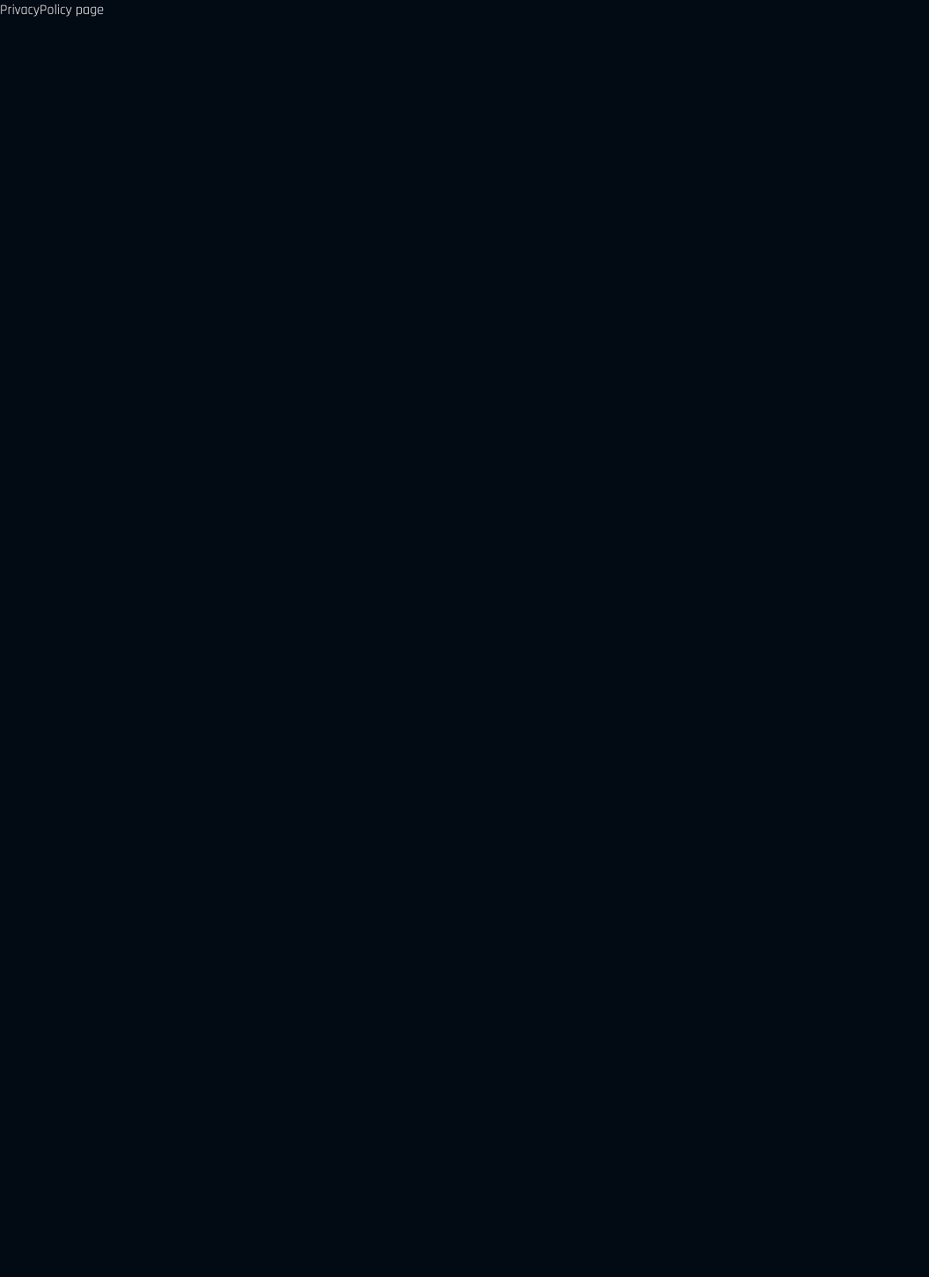
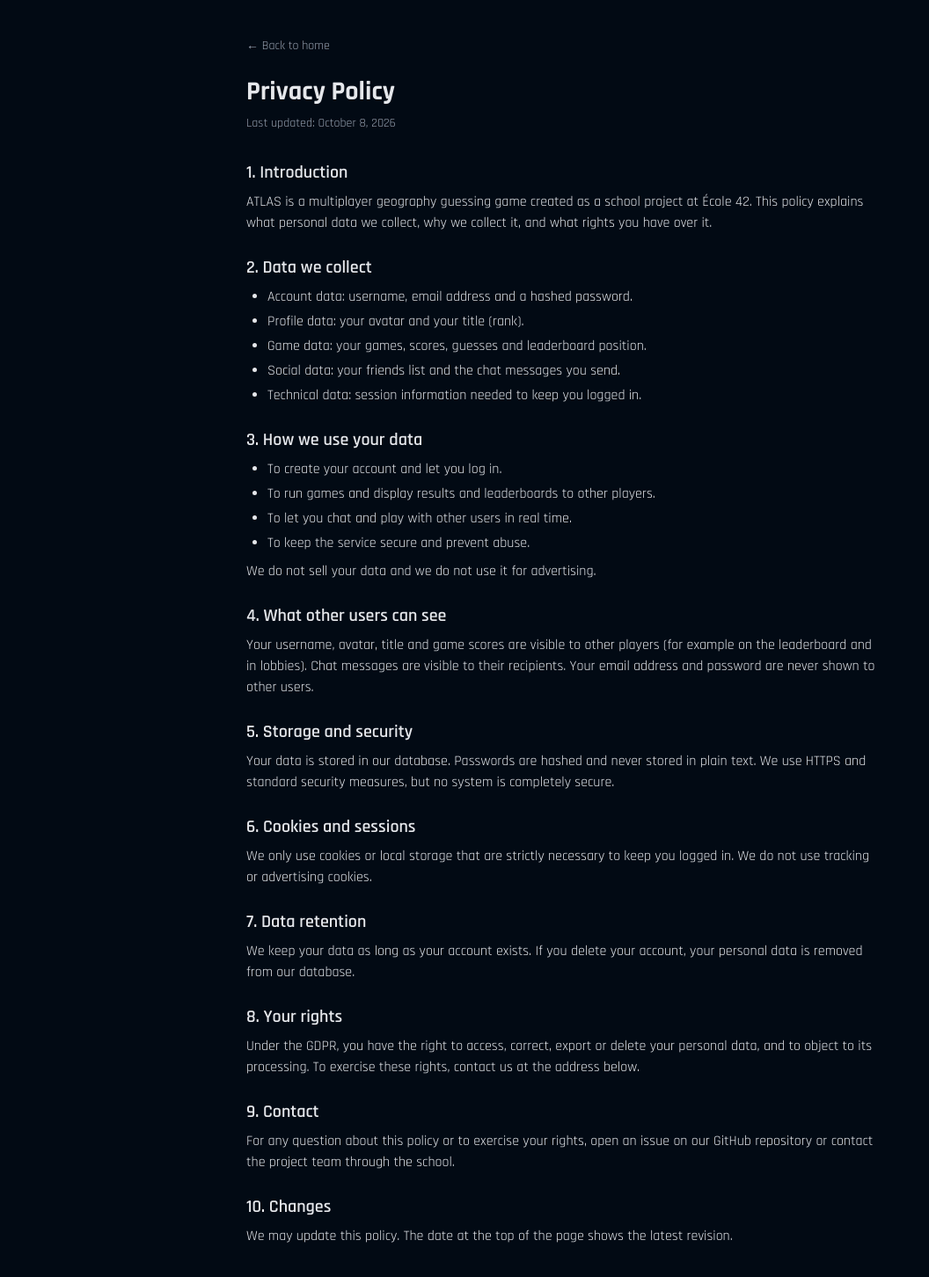
Before and after one commit to IlyasFounas/ft_transcendence, a React (Vite) app in the folder frontend/: page /privacy in a window 1280 px wide. Shown: the top 1452 px of the page at 88% size, without its empty margins (0-1056 px from the left). Before the commit the page ends 800 px from the top, so only its background shows below. Built offline with nearby package versions, Linux system fonts and the light colour scheme; no server answers.

Commit message:
feat: add privacy policy and terms of service pages

```diff
--- a/frontend/src/pages/PrivacyPolicyAndTerms/PrivacyPage.tsx
+++ b/frontend/src/pages/PrivacyPolicyAndTerms/PrivacyPage.tsx
@@ -1,7 +1,103 @@
-export default function PrivacyPage() {
+import { Link } from 'react-router-dom';
+
+export default function PrivacyPage () {
   return (
-    <div>
-        <h1>PrivacyPolicy page</h1>
-    </div>
+		<main className="mx-auto max-w-3xl px-6 py-10 text-gray-200">
+		<Link to="/" className="mb-6 inline-block text-sm text-gray-400 hover:text-white">
+			← Back to home
+		</Link>
+      <h1 className="mb-2 text-3xl font-bold">Privacy Policy</h1>
+      <p className="mb-8 text-sm text-gray-400">Last updated: October 8, 2026</p>
+
+      <section className="mb-6">
+        <h2 className="mb-2 text-xl font-semibold">1. Introduction</h2>
+        <p>
+          ATLAS is a multiplayer geography guessing game created as a school project at
+          École 42. This policy explains what personal data we collect, why we collect it,
+          and what rights you have over it.
+        </p>
+      </section>
+
+      <section className="mb-6">
+        <h2 className="mb-2 text-xl font-semibold">2. Data we collect</h2>
+        <ul className="list-disc space-y-1 pl-6">
+          <li>Account data: username, email address and a hashed password.</li>
+          <li>Profile data: your avatar and your title (rank).</li>
+          <li>Game data: your games, scores, guesses and leaderboard position.</li>
+          <li>Social data: your friends list and the chat messages you send.</li>
+          <li>Technical data: session information needed to keep you logged in.</li>
+        </ul>
+      </section>
+
+      <section className="mb-6">
+        <h2 className="mb-2 text-xl font-semibold">3. How we use your data</h2>
+        <ul className="list-disc space-y-1 pl-6">
+          <li>To create your account and let you log in.</li>
+          <li>To run games and display results and leaderboards to other players.</li>
+          <li>To let you chat and play with other users in real time.</li>
+          <li>To keep the service secure and prevent abuse.</li>
+        </ul>
+        <p className="mt-2">We do not sell your data and we do not use it for advertising.</p>
+      </section>
+
+      <section className="mb-6">
+        <h2 className="mb-2 text-xl font-semibold">4. What other users can see</h2>
+        <p>
+          Your username, avatar, title and game scores are visible to other players
+          (for example on the leaderboard and in lobbies). Chat messages are visible to
+          their recipients. Your email address and password are never shown to other users.
+        </p>
+      </section>
+
+      <section className="mb-6">
+        <h2 className="mb-2 text-xl font-semibold">5. Storage and security</h2>
+        <p>
+          Your data is stored in our database. Passwords are hashed and never stored in
+          plain text. We use HTTPS and standard security measures, but no system is
+          completely secure.
+        </p>
+      </section>
+
+      <section className="mb-6">
+        <h2 className="mb-2 text-xl font-semibold">6. Cookies and sessions</h2>
+        <p>
+          We only use cookies or local storage that are strictly necessary to keep you
+          logged in. We do not use tracking or advertising cookies.
+        </p>
+      </section>
+
+      <section className="mb-6">
+        <h2 className="mb-2 text-xl font-semibold">7. Data retention</h2>
+        <p>
+          We keep your data as long as your account exists. If you delete your account,
+          your personal data is removed from our database.
+        </p>
+      </section>
+
+      <section className="mb-6">
+        <h2 className="mb-2 text-xl font-semibold">8. Your rights</h2>
+        <p>
+          Under the GDPR, you have the right to access, correct, export or delete your
+          personal data, and to object to its processing. To exercise these rights,
+          contact us at the address below.
+        </p>
+      </section>
+
+      <section className="mb-6">
+		<h2 className="mb-2 text-xl font-semibold">9. Contact</h2>
+		<p>
+			For any question about this policy or to exercise your rights, open an issue on
+			our GitHub repository or contact the project team through the school.
+		</p>
+		</section>
+
+      <section>
+        <h2 className="mb-2 text-xl font-semibold">10. Changes</h2>
+        <p>
+          We may update this policy. The date at the top of the page shows the latest
+          revision.
+        </p>
+      </section>
+    </main>
   );
-}
+};
--- a/frontend/src/pages/PrivacyPolicyAndTerms/TermsPage.tsx
+++ b/frontend/src/pages/PrivacyPolicyAndTerms/TermsPage.tsx
@@ -1,7 +1,109 @@
-export default function TermsPage() {
+import { Link } from 'react-router-dom';
+
+export default function TermsPage () {
+
   return (
-    <div>
-        <h1>Terms page</h1>
-    </div>
+    <main className="mx-auto max-w-3xl px-6 py-10 text-gray-200">
+      <Link to="/" className="mb-6 inline-block text-sm text-gray-400 hover:text-white">
+        ← Back to home
+      </Link>
+
+      <h1 className="mb-2 text-3xl font-bold">Terms of Service</h1>
+      <p className="mb-8 text-sm text-gray-400">Last updated: October 8, 2026</p>
+
+      <section className="mb-6">
+        <h2 className="mb-2 text-xl font-semibold">1. Acceptance of the terms</h2>
+        <p>
+          By creating an account or using ATLAS, you agree to these Terms of Service and
+          to our Privacy Policy. If you do not agree, please do not use the service.
+        </p>
+      </section>
+
+      <section className="mb-6">
+        <h2 className="mb-2 text-xl font-semibold">2. About the service</h2>
+        <p>
+          ATLAS is a multiplayer geography guessing game developed as a school project
+          at École 42. It is provided for educational and entertainment purposes, free of
+          charge and "as is".
+        </p>
+      </section>
+
+      <section className="mb-6">
+        <h2 className="mb-2 text-xl font-semibold">3. Your account</h2>
+        <ul className="list-disc space-y-1 pl-6">
+          <li>You must provide accurate information when creating your account.</li>
+          <li>You are responsible for keeping your password confidential.</li>
+          <li>You are responsible for all activity that happens under your account.</li>
+          <li>One person should use only one account.</li>
+        </ul>
+      </section>
+
+      <section className="mb-6">
+        <h2 className="mb-2 text-xl font-semibold">4. Acceptable use</h2>
+        <p>When using ATLAS, you agree not to:</p>
+        <ul className="mt-2 list-disc space-y-1 pl-6">
+          <li>Cheat, exploit bugs, or use automated tools to gain an unfair advantage.</li>
+          <li>Harass, insult or threaten other players, including in the chat.</li>
+          <li>Post offensive, illegal or inappropriate content, including in usernames and avatars.</li>
+          <li>Try to access other users' accounts or disrupt the service or its security.</li>
+          <li>Impersonate another person.</li>
+        </ul>
+      </section>
+
+      <section className="mb-6">
+        <h2 className="mb-2 text-xl font-semibold">5. User content</h2>
+        <p>
+          You remain responsible for the content you share (username, avatar, chat
+          messages). By sharing it, you allow ATLAS to display it to other users as part
+          of the service. We may remove content that breaks these terms.
+        </p>
+      </section>
+
+      <section className="mb-6">
+        <h2 className="mb-2 text-xl font-semibold">6. Suspension and termination</h2>
+        <p>
+          We may suspend or delete an account that breaks these terms. You can stop using
+          the service at any time.
+        </p>
+      </section>
+
+      <section className="mb-6">
+        <h2 className="mb-2 text-xl font-semibold">7. Intellectual property</h2>
+        <p>
+          The ATLAS name, design and code belong to the project team. Map and imagery
+          data used in the game belong to their respective providers and are used under
+          their own terms.
+        </p>
+      </section>
+
+      <section className="mb-6">
+        <h2 className="mb-2 text-xl font-semibold">8. Availability and liability</h2>
+        <p>
+          As a school project, ATLAS may be unavailable, modified or shut down at any
+          time, and bugs may occur. We do not guarantee that the service will be
+          uninterrupted or error-free, and we are not liable for any loss resulting from
+          its use, to the extent permitted by law.
+        </p>
+      </section>
+
+      <section className="mb-6">
+        <h2 className="mb-2 text-xl font-semibold">9. Privacy</h2>
+        <p>
+          How we handle your personal data is described in our{' '}
+          <Link to="/privacy" className="underline hover:text-white">
+            Privacy Policy
+          </Link>
+          .
+        </p>
+      </section>
+
+      <section>
+        <h2 className="mb-2 text-xl font-semibold">10. Changes to these terms</h2>
+        <p>
+          We may update these terms. Continuing to use ATLAS after a change means you
+          accept the new version.
+        </p>
+      </section>
+    </main>
   );
-}
+};
```
